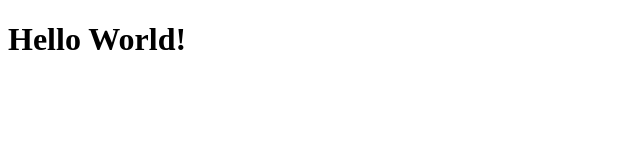
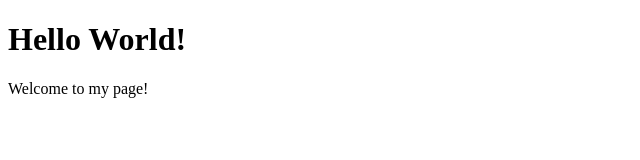
Before and after one commit to Veejay287/veejay-ghpage, a plain HTML site: page index.html in a window 1280 px wide. Shown: the whole page, without its empty margins (0-640 px from the left). Drawn offline with Linux system fonts and the light colour scheme.

Commit message:
1. added a text in index file

```diff
--- a/index.html
+++ b/index.html
@@ -8,5 +8,6 @@
 </head>
 <body>
     <h1>Hello World!</h1>
+    <p>Welcome to my page!</p>
 </body>
 </html>
```
